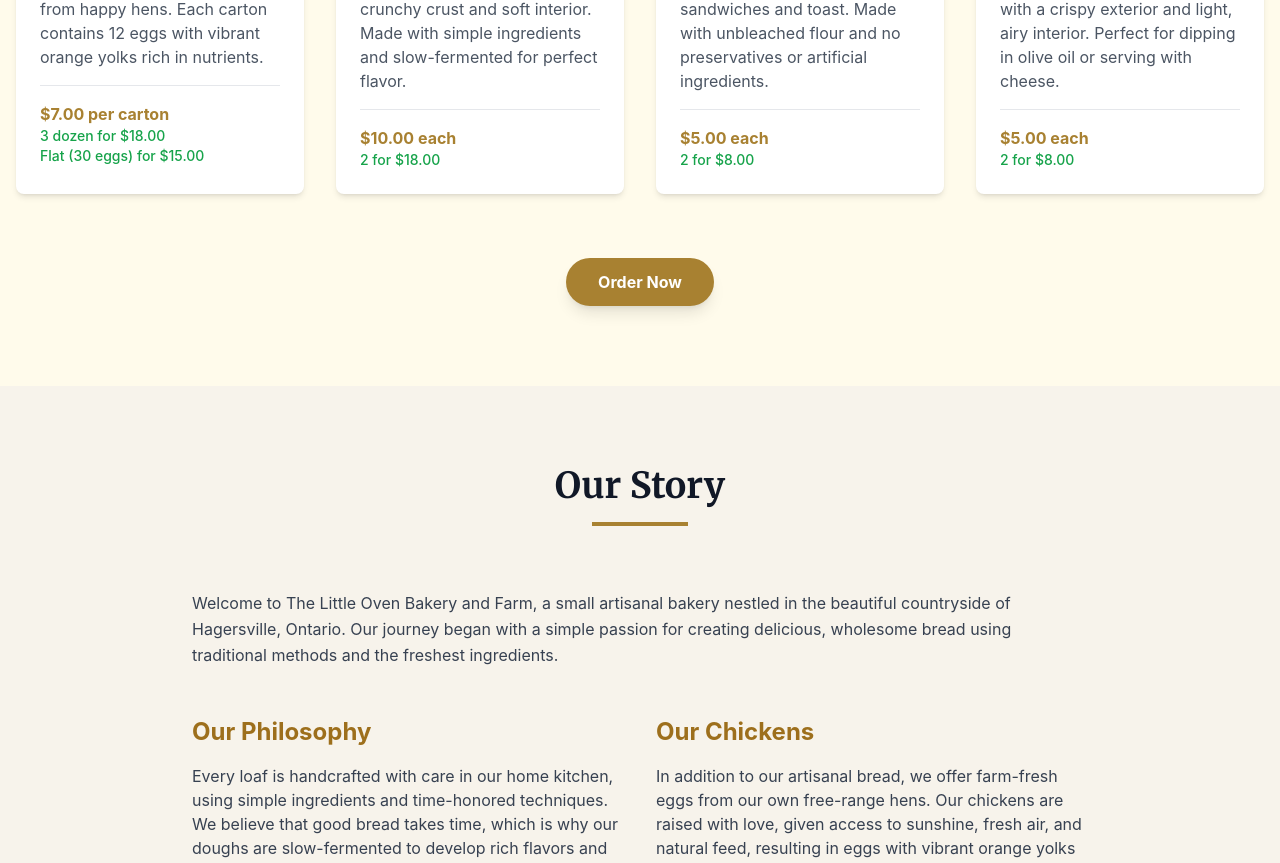
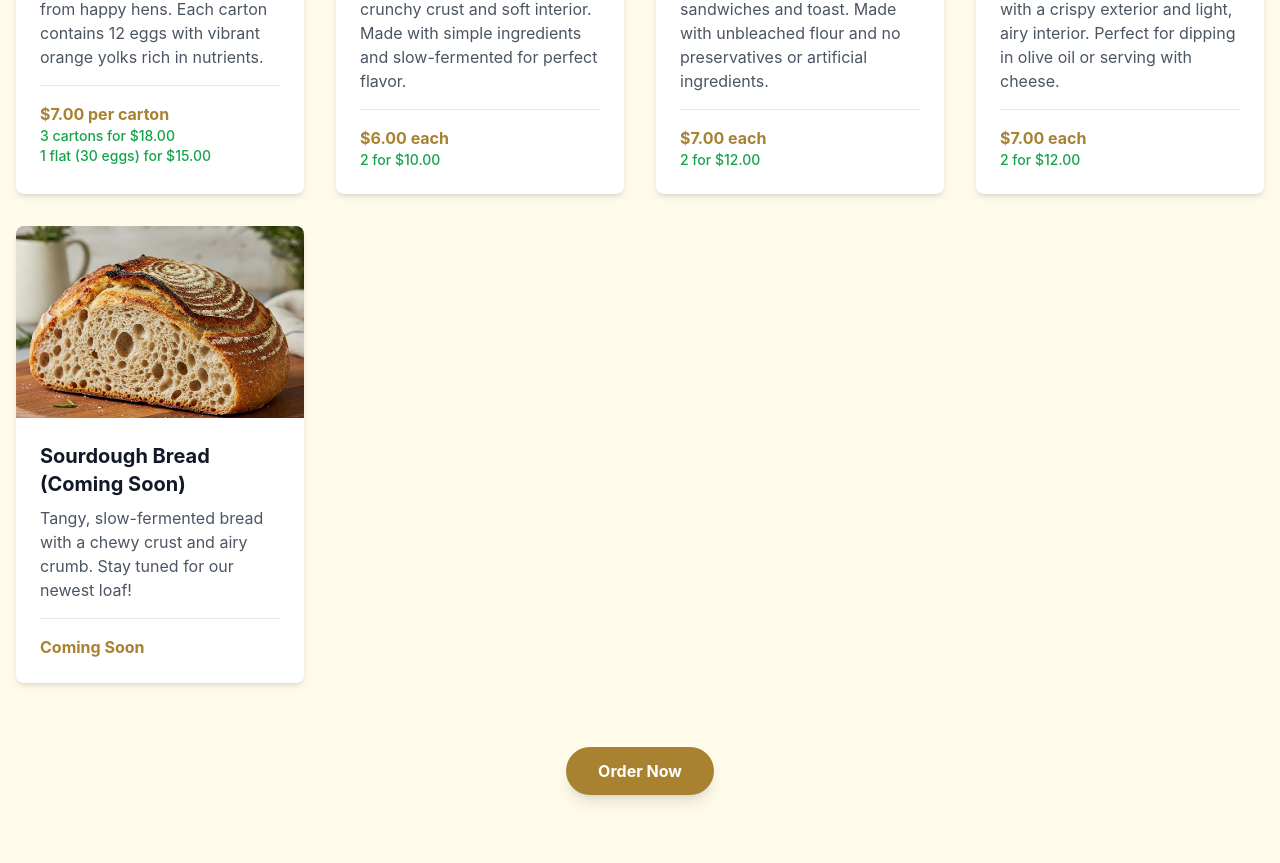
Before and after one commit to birddog87/littleovenbakeryandfarm, a Next.js app: page / in a window 1280 px wide. Shown: the part 1335-2198 px from the top of the page. Built offline with nearby package versions, Linux system fonts and the light colour scheme.

Commit message:
Update OrderForm and orderUtils with updated pricing, discount logic, and Coming Soon sourdough option

```diff
--- a/src/components/OrderForm.tsx
+++ b/src/components/OrderForm.tsx
@@ -36,21 +36,19 @@
 
   // Discount calculation per product
   const calculateDiscountForItem = (item: OrderItem): number => {
-    const discountRules: { [key: number]: { threshold: number; dealPrice: number } } = {
-      1: { threshold: 3, dealPrice: 18 },
-      2: { threshold: 2, dealPrice: 18 },
-      3: { threshold: 2, dealPrice: 8 },
-      4: { threshold: 2, dealPrice: 8 },
-    };
-    const rule = discountRules[item.id];
-    if (!rule || item.quantity < rule.threshold) return 0;
-    const groups = Math.floor(item.quantity / rule.threshold);
-    const normalPriceForGroup = item.price * rule.threshold;
-    const discount = groups * (normalPriceForGroup - rule.dealPrice);
-    return discount;
+    if (item.discountThreshold && item.discountPrice && item.quantity >= item.discountThreshold) {
+      const groups = Math.floor(item.quantity / item.discountThreshold);
+      const normalTotalForGroup = groups * item.discountThreshold * item.price;
+      const discountedTotalForGroup = groups * item.discountPrice;
+      return normalTotalForGroup - discountedTotalForGroup;
+    }
+    return 0;
   };
 
-  const totalDiscountSaved = items.reduce((acc, item) => acc + calculateDiscountForItem(item), 0);
+  const totalDiscountSaved = items.reduce(
+    (acc, item) => acc + calculateDiscountForItem(item),
+    0
+  );
 
   // Close modal with Escape key
   useEffect(() => {
@@ -74,18 +72,16 @@
   }, [open]);
 
   const updateItemQuantity = (id: number, quantity: number) => {
-    setItems((prevItems) => {
-      const newItems = prevItems.map((item) => {
+  setItems((prevItems) =>
+    prevItems.map((item) => {
       if (item.id === id) {
         const updatedItem = { ...item, quantity };
-          const discountThresholds: { [key: number]: number } = {
-            1: 3,
-            2: 2,
-            3: 2,
-            4: 2,
-          };
-          const threshold = discountThresholds[id];
-          if (threshold && quantity >= threshold && !discountMessages[id]) {
+        // Use the discountThreshold directly from the item
+        if (
+          updatedItem.discountThreshold &&
+          quantity >= updatedItem.discountThreshold &&
+          !discountMessages[id]
+        ) {
           setDiscountMessages((prev) => ({ ...prev, [id]: true }));
           setTimeout(() => {
             setDiscountMessages((prev) => ({ ...prev, [id]: false }));
@@ -94,10 +90,10 @@
         return updatedItem;
       }
       return item;
-      });
-      return newItems;
-    });
+    })
+  );
 };
+
 
   const resetForm = () => {
     setItems(initialItems);
@@ -266,20 +262,10 @@
                     </span>
                     <span>
                       ${(() => {
-                        const discount = calculateDiscountForItem(item);
-                        if (discount > 0) {
-                          const groups = Math.floor(
-                            item.quantity / (item.id === 1 ? 3 : 2)
-                          );
-                          const discountRules: { [key: number]: { threshold: number; dealPrice: number } } = {
-                            1: { threshold: 3, dealPrice: 18 },
-                            2: { threshold: 2, dealPrice: 18 },
-                            3: { threshold: 2, dealPrice: 8 },
-                            4: { threshold: 2, dealPrice: 8 },
-                          };
-                          const rule = discountRules[item.id];
-                          const remainder = item.quantity % rule.threshold;
-                          const totalWithDiscount = groups * rule.dealPrice + remainder * item.price;
+                        if (item.discountThreshold && item.discountPrice && item.quantity >= item.discountThreshold) {
+                          const groups = Math.floor(item.quantity / item.discountThreshold);
+                          const remainder = item.quantity % item.discountThreshold;
+                          const totalWithDiscount = groups * item.discountPrice + remainder * item.price;
                           return totalWithDiscount.toFixed(2);
                         }
                         return (item.quantity * item.price).toFixed(2);
@@ -287,6 +273,7 @@
                     </span>
                   </div>
                 ))}
+
                 <div className="flex justify-between font-bold mt-2 pt-2 border-t">
                   <span>Total</span>
                   <span>${subtotal.toFixed(2)}</span>
@@ -332,20 +319,12 @@
                       <div key={item.id} className="py-4 flex justify-between items-center">
                         <div>
                           <p className="font-medium text-gray-900">{item.name}</p>
-                          <p className="text-sm text-gray-500">${item.price.toFixed(2)} each</p>
-                          {item.id === 1 && (
+                          <p className="text-sm text-gray-500">
+                            {item.disabled ? 'Not available' : `$${item.price.toFixed(2)} each`}
+                          </p>
+                          {item.discountThreshold && item.discountPrice && !item.disabled && (
                             <p className="text-xs text-green-600">
-                              Bulk discount: Buy 3 for $18.00
-                            </p>
-                          )}
-                          {item.id === 2 && (
-                            <p className="text-xs text-green-600">
-                              Bulk discount: Buy 2 for $18.00
-                            </p>
-                          )}
-                          {(item.id === 3 || item.id === 4) && (
-                            <p className="text-xs text-green-600">
-                              Bulk discount: Buy 2 for $8.00
+                              Bulk discount: Buy {item.discountThreshold} for ${item.discountPrice.toFixed(2)}
                             </p>
                           )}
                           {discountMessages[item.id] && (
@@ -355,6 +334,12 @@
                           )}
                         </div>
                         <div className="flex items-center">
+                          {item.disabled ? (
+                            <span className="text-sm text-gray-400 font-semibold">
+                              Coming Soon
+                            </span>
+                          ) : (
+                            <>
                               <button
                                 type="button"
                                 className="p-1 rounded-full text-gray-400 hover:text-gray-600"
@@ -366,7 +351,9 @@
                                   <path strokeLinecap="round" strokeLinejoin="round" strokeWidth={2} d="M20 12H4" />
                                 </svg>
                               </button>
-                          <span className="mx-3 w-6 text-center font-medium">{item.quantity}</span>
+                              <span className="mx-3 w-6 text-center font-medium">
+                                {item.quantity}
+                              </span>
                               <button
                                 type="button"
                                 className="p-1 rounded-full text-gray-400 hover:text-gray-600"
@@ -376,6 +363,8 @@
                                   <path strokeLinecap="round" strokeLinejoin="round" strokeWidth={2} d="M12 6v6m0 0v6m0-6h6m-6 0H6" />
                                 </svg>
                               </button>
+                            </>
+                          )}
                         </div>
                       </div>
                     ))}
@@ -495,20 +484,10 @@
                         </span>
                         <span>
                           ${(() => {
-                            const discount = calculateDiscountForItem(item);
-                            if (discount > 0) {
-                              const groups = Math.floor(
-                                item.quantity / (item.id === 1 ? 3 : 2)
-                              );
-                              const discountRules: { [key: number]: { threshold: number; dealPrice: number } } = {
-                                1: { threshold: 3, dealPrice: 18 },
-                                2: { threshold: 2, dealPrice: 18 },
-                                3: { threshold: 2, dealPrice: 8 },
-                                4: { threshold: 2, dealPrice: 8 },
-                              };
-                              const rule = discountRules[item.id];
-                              const remainder = item.quantity % rule.threshold;
-                              const totalWithDiscount = groups * rule.dealPrice + remainder * item.price;
+                            if (item.discountThreshold && item.discountPrice && item.quantity >= item.discountThreshold) {
+                              const groups = Math.floor(item.quantity / item.discountThreshold);
+                              const remainder = item.quantity % item.discountThreshold;
+                              const totalWithDiscount = groups * item.discountPrice + remainder * item.price;
                               return totalWithDiscount.toFixed(2);
                             }
                             return (item.quantity * item.price).toFixed(2);
@@ -516,6 +495,7 @@
                         </span>
                       </div>
                     ))}
+
                     <div className="flex justify-between font-bold mt-2 pt-2 border-t">
                       <span>Total</span>
                       <span>${subtotal.toFixed(2)}</span>
@@ -526,6 +506,7 @@
                         <span>${totalDiscountSaved.toFixed(2)}</span>
                       </div>
                     )}
+
                   </div>
                   <div>
                     <h3 className="font-medium text-gray-900 mb-2">Contact Information</h3>
--- a/src/components/sections/Products.tsx
+++ b/src/components/sections/Products.tsx
@@ -1,3 +1,4 @@
+// src/components/sections/Products.tsx
 import { useEffect, useRef } from 'react';
 
 interface ProductsProps {
@@ -5,37 +6,50 @@
 }
 
 const products = [
-   {
+  {
     id: 1,
     name: 'Farm Fresh Eggs',
-    description: 'Locally raised, free-range eggs from happy hens. Each carton contains 12 eggs with vibrant orange yolks rich in nutrients.',
+    description:
+      'Locally raised, free-range eggs from happy hens. Each carton contains 12 eggs with vibrant orange yolks rich in nutrients.',
     price: '$7.00 per carton',
-    deals: ['3 dozen for $18.00', 'Flat (30 eggs) for $15.00'],
-    image: '/images/farm-fresh-eggs.jpg'
+    deals: ['3 cartons for $18.00', '1 flat (30 eggs) for $15.00'],
+    image: '/images/farm-fresh-eggs.jpg',
   },
   {
     id: 2,
     name: 'Crunchy Round Loaf',
-    description: 'Rustic artisanal bread with a crunchy crust and soft interior. Made with simple ingredients and slow-fermented for perfect flavor.',
-    price: '$10.00 each',
-    deals: ['2 for $18.00'],
-    image: '/images/crunchy-round-loaf.jpg'  // Updated to your round loaf image (Image 1 or 3)
+    description:
+      'Rustic artisanal bread with a crunchy crust and soft interior. Made with simple ingredients and slow-fermented for perfect flavor.',
+    price: '$6.00 each',
+    deals: ['2 for $10.00'],
+    image: '/images/crunchy-round-loaf.jpg',
   },
   {
     id: 3,
     name: 'Sandwich Bread',
-    description: 'Soft, sliced bread perfect for sandwiches and toast. Made with unbleached flour and no preservatives or artificial ingredients.',
-    price: '$5.00 each',
-    deals: ['2 for $8.00'],
-    image: '/images/sandwich-bread.jpg'  // Updated to your sandwich bread image (Image 5)
+    description:
+      'Soft, sliced bread perfect for sandwiches and toast. Made with unbleached flour and no preservatives or artificial ingredients.',
+    price: '$7.00 each',
+    deals: ['2 for $12.00'],
+    image: '/images/sandwich-bread.jpg',
   },
   {
     id: 4,
     name: 'French Bread',
-    description: 'Traditional French baguette with a crispy exterior and light, airy interior. Perfect for dipping in olive oil or serving with cheese.',
-    price: '$5.00 each',
-    deals: ['2 for $8.00'],
-    image: '/images/french-bread.jpg'  // Updated to your french bread image (Image 2)
+    description:
+      'Traditional French baguette with a crispy exterior and light, airy interior. Perfect for dipping in olive oil or serving with cheese.',
+    price: '$7.00 each',
+    deals: ['2 for $12.00'],
+    image: '/images/french-bread.jpg',
+  },
+  {
+    id: 5,
+    name: 'Sourdough Bread (Coming Soon)',
+    description:
+      'Tangy, slow-fermented bread with a chewy crust and airy crumb. Stay tuned for our newest loaf!',
+    price: 'Coming Soon',
+    deals: [],
+    image: '/images/sourdough.jpg', // Replace with your actual sourdough image or a placeholder
   },
 ];
 
@@ -67,7 +81,6 @@
       if (sectionRef.current) {
         observer.unobserve(sectionRef.current);
       }
-
       productRefs.current.forEach((ref) => {
         if (ref) observer.unobserve(ref);
       });
@@ -75,12 +88,19 @@
   }, []);
 
   return (
-    <section id="products" ref={sectionRef} className="py-20 bg-amber-50 opacity-0">
+    <section
+      id="products"
+      ref={sectionRef}
+      className="py-20 bg-amber-50 opacity-0"
+    >
       <div className="container mx-auto px-4">
         <div className="text-center mb-16">
-          <h2 className="text-4xl font-bold text-gray-900 mb-4 font-serif">Our Fresh Products</h2>
+          <h2 className="text-4xl font-bold text-gray-900 mb-4 font-serif">
+            Our Fresh Products
+          </h2>
           <p className="text-xl text-gray-600 max-w-2xl mx-auto">
-            All our products are made fresh using quality ingredients. Pre-order for pickup or local delivery.
+            All our products are made fresh using quality ingredients. Pre-order
+            for pickup or local delivery.
           </p>
         </div>
 
@@ -88,7 +108,9 @@
           {products.map((product, index) => (
             <div
               key={product.id}
-              ref={(el) => { productRefs.current[index] = el; }}
+              ref={(el) => {
+                productRefs.current[index] = el;
+              }}
               className="bg-white rounded-lg overflow-hidden shadow-md hover:shadow-xl transition-all duration-300 transform hover:scale-105 opacity-0"
               style={{ animationDelay: `${index * 150}ms` }}
             >
@@ -101,12 +123,18 @@
               </div>
 
               <div className="p-6">
-                <h3 className="text-xl font-bold text-gray-900 mb-2">{product.name}</h3>
-                <p className="text-gray-600 mb-4 min-h-[80px]">{product.description}</p>
+                <h3 className="text-xl font-bold text-gray-900 mb-2">
+                  {product.name}
+                </h3>
+                <p className="text-gray-600 mb-4 min-h-[80px]">
+                  {product.description}
+                </p>
                 <div className="border-t pt-4">
                   <p className="text-primary-600 font-bold">{product.price}</p>
                   {product.deals.map((deal, i) => (
-                    <p key={i} className="text-green-600 text-sm font-medium">{deal}</p>
+                    <p key={i} className="text-green-600 text-sm font-medium">
+                      {deal}
+                    </p>
                   ))}
                 </div>
               </div>
--- a/src/utils/orderUtils.ts
+++ b/src/utils/orderUtils.ts
@@ -6,72 +6,83 @@
   price: number;
   quantity: number;
   description?: string;
-  discountThreshold?: number;  // e.g. 2 means "2 for some discount price"
-  discountPrice?: number;      // e.g. $8 for 2 loaves
+  discountThreshold?: number;  // Quantity at which a discount applies
+  discountPrice?: number;      // Discounted price for each group of discountThreshold items
+  disabled?: boolean;          // If the item is not available for ordering (e.g., coming soon)
 }
 
-// Example new prices + descriptions. Adjust as needed.
 export const initialItems: OrderItem[] = [
   {
     id: 1,
-    name: 'Farm Fresh Eggs',
-    price: 7,
+    name: 'Farm Fresh Eggs (Carton)',
+    price: 7, // $7 per carton
     quantity: 0,
-    description: 'Dozen free-range eggs. (Deal: 3 dozen for $18, or 30 eggs for $15 flat.)',
-    // optional discount logic if you want e.g. 3 for $18
-    // discountThreshold: 3,
-    // discountPrice: 18,
+    description: 'Dozen free-range eggs. (Deal: 3 cartons for $18.)',
+    discountThreshold: 3,
+    discountPrice: 18,
   },
   {
     id: 2,
-    name: 'Crunchy Round Loaf',
-    price: 10,
+    name: 'Farm Fresh Eggs (Flat 30)',
+    price: 15, // $15 for 30 eggs flat
     quantity: 0,
-    description: 'Rustic artisanal loaf. Crisp crust, soft inside.',
-    discountThreshold: 2,     // e.g. "2 for $18"
-    discountPrice: 18,
+    description: '30 eggs flat at a fixed price of $15.',
   },
   {
     id: 3,
-    name: 'Sandwich Bread',
-    price: 5,
+    name: 'Crunchy Round Loaf',
+    price: 6, // $6 per loaf
     quantity: 0,
-    description: 'Soft loaf perfect for sandwiches. 2 for $8 discount applies at quantity >= 2.',
+    description: 'Rustic artisanal loaf. (Deal: 2 for $10.)',
     discountThreshold: 2,
-    discountPrice: 8,
+    discountPrice: 10,
   },
   {
     id: 4,
+    name: 'Sandwich Bread',
+    price: 7, // $7 per loaf
+    quantity: 0,
+    description: 'Soft loaf perfect for sandwiches. (Deal: 2 for $12.)',
+    discountThreshold: 2,
+    discountPrice: 12,
+  },
+  {
+    id: 5,
     name: 'French Bread',
-    price: 5,
+    price: 7, // $7 per loaf
     quantity: 0,
-    description: 'Classic baguette style. 2 for $8 discount applies at quantity >= 2.',
+    description: 'Classic baguette style. (Deal: 2 for $12.)',
     discountThreshold: 2,
-    discountPrice: 8,
+    discountPrice: 12,
+  },
+  {
+    id: 6,
+    name: 'Sourdough Bread (Coming Soon)',
+    price: 0, // Not available for order yet
+    quantity: 0,
+    description: 'Tangy, slow-fermented bread. Available soon!',
+    disabled: true,
   },
 ];
 
 /**
- * Calculates the subtotal, applying discounts when quantity >= discountThreshold.
- * If discountThreshold is met, we'll apply discountPrice per threshold group,
- * and regular price for any remainder.
- * E.g. if discountThreshold=2, discountPrice=8, and user orders 3,
- * that's "2 for $8" + 1 leftover at normal price 5 => total 13 for that item.
+ * Calculates the subtotal for the order, applying discounts when the quantity
+ * meets or exceeds the discount threshold. For example, if discountThreshold=2 and
+ * discountPrice=8, then ordering 3 items would cost "2 for $8" plus 1 at full price.
  */
 export function calculateSubtotal(items: OrderItem[]): number {
   return items.reduce((sum, item) => {
-    // If item qualifies for discount
-    if (item.discountThreshold && item.quantity >= item.discountThreshold && item.discountPrice) {
+    if (
+      item.discountThreshold &&
+      item.quantity >= item.discountThreshold &&
+      item.discountPrice !== undefined
+    ) {
       const groups = Math.floor(item.quantity / item.discountThreshold);
       const remainder = item.quantity % item.discountThreshold;
-
       const discountedTotal = groups * item.discountPrice;
       const remainderTotal = remainder * item.price;
-
       return sum + discountedTotal + remainderTotal;
     }
-
-    // No discount
     return sum + item.price * item.quantity;
   }, 0);
 }
```
Lines whose indentation alone changed are shown as unchanged.
